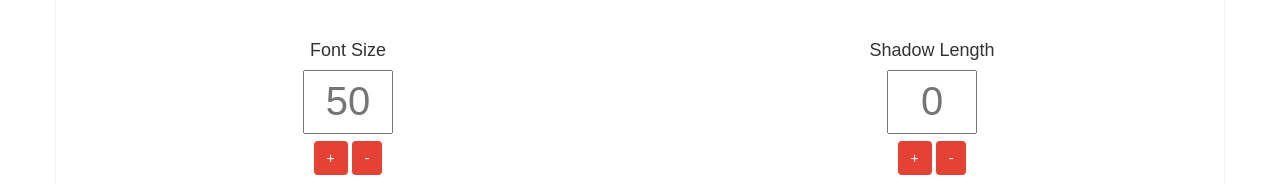
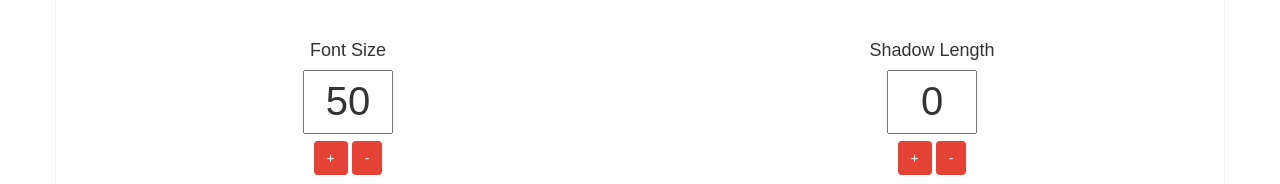
Before and after one commit to nseyf/text-shadow-assist, a React (Create React App) app: page / in a window 1280 px wide. Shown: the part 616-800 px from the top of the page. Built offline with nearby package versions, Linux system fonts and the light colour scheme.

Commit message:
end times

```diff
--- a/src/components/TextShadowAssist.js
+++ b/src/components/TextShadowAssist.js
@@ -93,7 +93,7 @@ const mainStyle = {
   width: "100%",
   minheight: "350px",
   border: "2px solid #f5f5f5",
-  overflow: "hidden",
+  overflow: "scroll",
   marginTop: "50px",
   boxShadow: "0 4px 8px 0 rgba(0, 0, 0, 0.2), 0 6px 20px 0 rgba(0, 0, 0, 0.19)",
   background: this.state.backgroundColor
@@ -118,6 +118,7 @@ height: "100px",
 color: "grey",
 fontSize: "20px",
 fontWeight: "100",
+overflow: "scroll",
 textAlign: "center"
 }
 
@@ -172,6 +173,7 @@ onClick={this.resetFontWeight.bind(this)}>Reset Font Weight</button>
       <div className="col-xs-12 col-md-6 col-lg-6 font-sizing-controls">
       <h4>Font Size </h4>
       <input placeholder={this.state.fontSize}
+      value={this.state.fontSize}
       style={numberInputStyle}
       onChange={this.updateFontSize.bind(this)}/>
 
@@ -187,6 +189,7 @@ onClick={this.resetFontWeight.bind(this)}>Reset Font Weight</button>
       <h4>Shadow Length</h4>
       <input
       style={numberInputStyle}
+      value={this.state.shadowLength}
       placeholder={this.state.shadowLength}
       onChange={this.updateshadowLength.bind(this)}/>
       <div>
```
